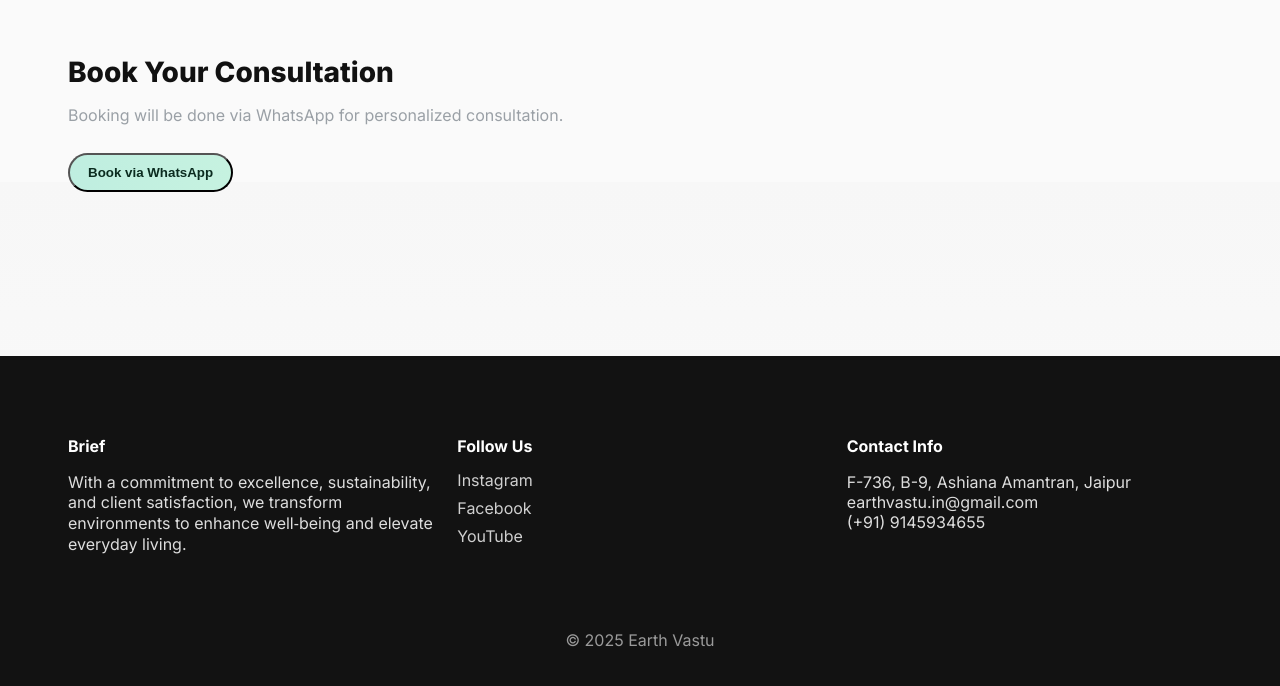
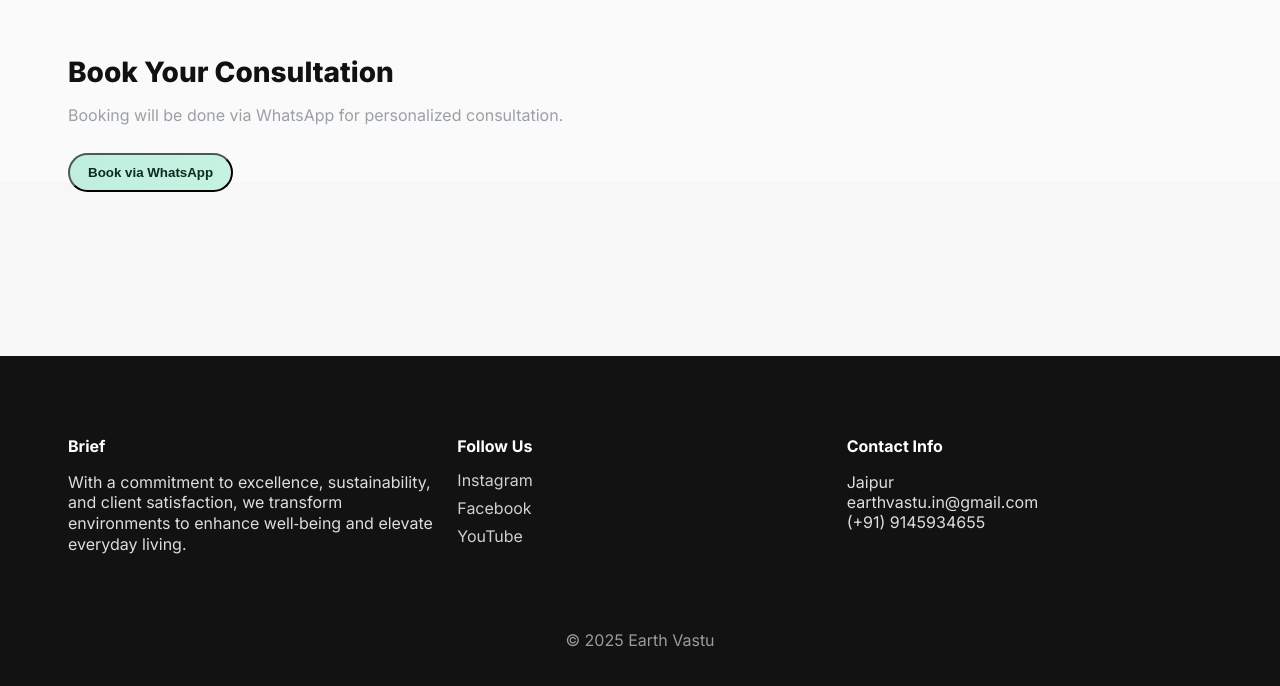
Before and after one commit to almostryangosling/earthvastu-consultancy, a plain HTML site: page index.html in a window 1280 px wide. Shown: the part 2218-2904 px from the top of the page. Drawn offline with nearby package versions, Linux system fonts and the light colour scheme.

Commit message:
Update index.html

```diff
--- a/index.html
+++ b/index.html
@@ -144,7 +144,7 @@
             </div>
             <div class="contact">
                 <h4>Contact Info</h4>
-                <p>F-736, B-9, Ashiana Amantran, Jaipur<br>earthvastu.in@gmail.com<br>(+91) 9145934655</p>
+                <p>Jaipur<br>earthvastu.in@gmail.com<br>(+91) 9145934655</p>
             </div>
         </div>
         <div class="copyright">© 2025 Earth Vastu</div>
```
